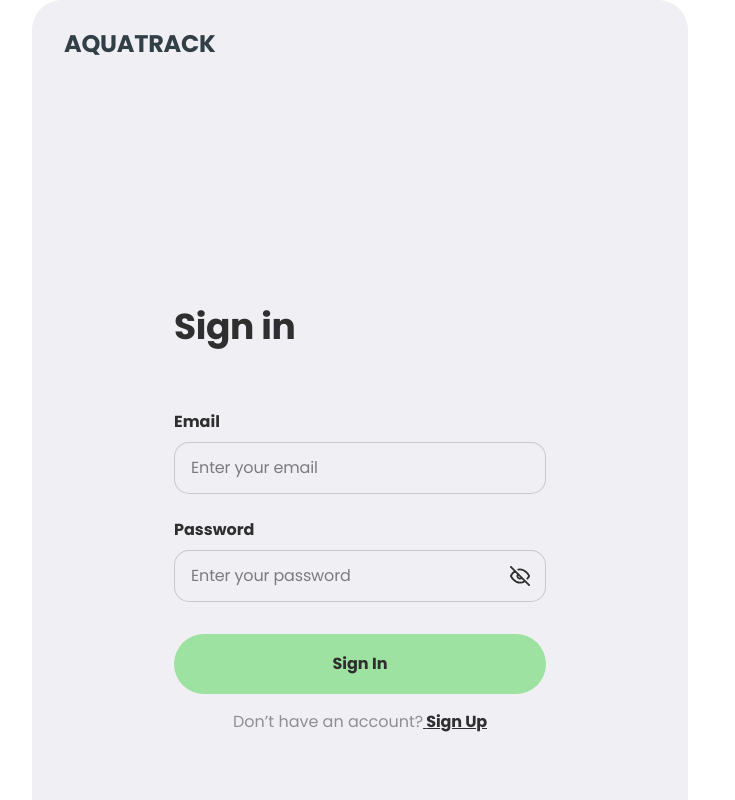
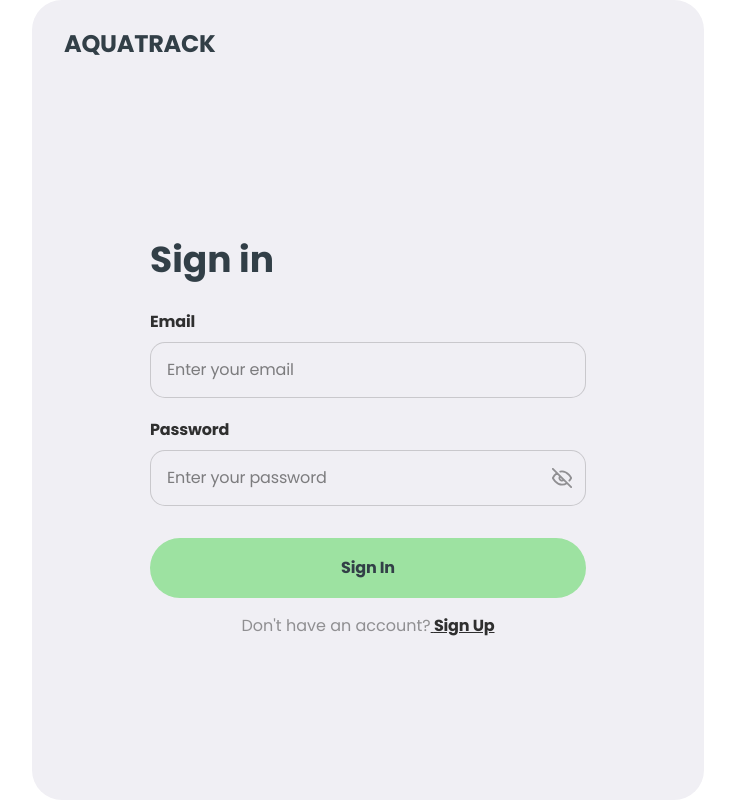
Before and after one commit to VolodymyrKozel/aqua-tracker-project-2, a React (Vite) app: page /signin in a window 1280 px wide. Shown: the top 800 px of the page, without its empty margins (280-1015 px from the left). Built offline with nearby package versions, Linux system fonts and the light colour scheme.

Commit message:
Fixing Component

```diff
--- a/src/components/SignInForm/SignInForm.jsx
+++ b/src/components/SignInForm/SignInForm.jsx
@@ -1,20 +1,29 @@
+
 import css from './SignInForm.module.css';
 import Logo from '../shared/Logo/Logo';
 import { yupResolver } from '@hookform/resolvers/yup';
 import { useForm } from 'react-hook-form';
-import { useDispatch } from 'react-redux';
+import { useDispatch, useSelector } from 'react-redux';
 import { NavLink } from 'react-router-dom';
 import { logIn } from '../../redux/auth/operations';
 import clsx from 'clsx';
-import { useState } from 'react';
+import { useId } from 'react';
 import { LoginUserSchema } from '../../validation/auth';
-import Icon from '../shared/Icon/Icon'
+import Label from '../shared/Label/Label';
+import Input from '../shared/Input/Input';
+import Icon from '../shared/Icon/Icon';
 import ErrorMessage from '../shared/errorMessage/ErrorMessage';
-
+import { useToggle } from '../../hooks/useToggle';
+import Button from '../shared/Button/Button';
+import Loader from '../shared/Loader/Loader';
+import { selectIsLoading } from '../../redux/auth/selectors';
 
 const SignInForm = () => {
+  const emailId = useId();
+  const passwordId = useId();
+  const { isOpen: showPassword, toggle: togglePassword } = useToggle();
   const dispatch = useDispatch();
-  const [showPassword, setShowPassword] = useState(false);
+  const isLoading = useSelector(selectIsLoading);
 
   const {
     register,
@@ -32,25 +41,22 @@ const SignInForm = () => {
   });
 
   const onSubmit = data => {
-    console.log('Form Data:', data);
     dispatch(logIn(data));
     reset();
   };
 
   return (
-    <div className={css.mainLoginContainer}>
-      <Logo />
-      <div className={css.loginFormContainer}>
+    <div className={css.container}>
+      <Logo className={css.logo} />
+      <div className={css.flexContainer}>
+        <div className={css.formContainer}>
           <h1 className={css.title}>Sign in</h1>
-        <form className={css.loginForm} onSubmit={handleSubmit(onSubmit)}>
-          <label className={css.fieldLabel} htmlFor="email">
-            Email
-          </label>
-          <div className={css.inputField}>
-            <input
-              className={clsx(css.input, { [css.error]: errors.email })}
+          <form className={css.form} onSubmit={handleSubmit(onSubmit)}>
+            <Label htmlFor={emailId}>Email</Label>
+            <Input
+              className={clsx(css.input, errors.email && css.error)}
               type="email"
-              id="email"
+              id={emailId}
               {...register('email')}
               placeholder="Enter your email"
               autoComplete="on"
@@ -58,32 +64,49 @@ const SignInForm = () => {
             {errors.email && (
               <ErrorMessage>{errors.email.message}</ErrorMessage>
             )}
-          </div>
-          <label className={css.fieldLabel}>Password</label>
-          <div className={css.inputField}>
-            <input
-              className={clsx(css.input, { [css.error]: errors.password })}
-              type={showPassword ? "text" : "password"}
+            <Label htmlFor={passwordId}>Password</Label>
+            <div className={css.showPassword}>
+              <Input
+                className={clsx(css.input, errors.password && css.error)}
+                type={showPassword ? 'text' : 'password'}
+                id={passwordId}
                 {...register('password')}
                 placeholder="Enter your password"
+                autoComplete="off"
               />
+              <span
+                title={
+                  showPassword
+                    ? 'click to hide password'
+                    : 'click to show password'
+                }
+                aria-label={
+                  showPassword
+                    ? 'click to hide password'
+                    : 'click to show password'
+                }
+              >
+                <Icon
+                  onClick={togglePassword}
+                  className={css.icon}
+                  id={showPassword ? 'icon-eye' : 'icon-eye-off'}
+                />
+              </span>
+            </div>
             {errors.password && (
               <ErrorMessage>{errors.password.message}</ErrorMessage>
             )}
-            <Icon
-              className={css.icon_eye}
-              onClick={() => setShowPassword(!showPassword)}
-              width={20}
-              height={20}
-              id={showPassword ? 'icon-eye' : 'icon-eye-off'}
-            />
-          </div>
-          <button className={css.button} type="submit">
+            <Button
+              className={css.button}
+              type="submit"
+              onClick={handleSubmit(onSubmit)}
+            >
               Sign In
-          </button>
+              {isLoading && <Loader width={24} height={24} color={'#2f2f2f'} />}
+            </Button>
           </form>
           <p className={css.afterDescription}>
-          Don’t have an account?
+            Don't have an account?
             <NavLink className={css.link} to={'/signup'}>
               {' '}
               Sign Up
@@ -91,6 +114,7 @@ const SignInForm = () => {
           </p>
         </div>
       </div>
+    </div>
   );
 };
 
--- a/src/components/SignInForm/SignInForm.module.css
+++ b/src/components/SignInForm/SignInForm.module.css
@@ -1,193 +1,101 @@
-/* SignInForm.module.css */
-.mainLoginContainer {
+
+.container {
+  border-radius: 30px;
+  padding: 24px 16px;
   width: 343px;
-  height: 780px;
-  height: 780px;
-  border-radius: 30px;
-  padding: 0 16px;
+  height: 100vh;
+  min-height: 736px;
   background-color: var(--background-white);
+}
+.flexContainer {
+  height: 100%;
+  display: flex;
+  flex-direction: column;
+  align-items: center;
+  justify-content: center;
+}
+.formContainer {
+  width: 311px;
+}
+.logo {
+  display: flex;
+  justify-content: start;
+  align-items: start;
+  margin-bottom: 16px;
+}
+.title {
+  font-size: 32px;
+  margin-bottom: 32px;
+  line-height: 1;
+}
+.button {
+  width: 100%;
+  margin-top: 32px;
+  margin-bottom: 16px;
+}
+.showPassword {
   position: relative;
-  padding-top: 24px;
+}
+.showPassword .input {
+  padding-right: 40px;
+}
+.input {
+  margin-bottom: 16px;
 }
 
-.loginFormContainer {
-  position: relative;
-  padding-top: 172px;
-  padding-left: 16px;
-  padding-right: 16px;
-  padding-bottom: 216px;
+.error {
+  border: 1px solid #ef5050;
 }
 
-.loginFormContainer {
-  max-width: 100%;
-  position: relative;
-}
-
-.title {
-  font-weight: 700;
-  font-size: 36px;
-  letter-spacing: -0.01em;
-  text-align: left;
-  margin-bottom: 32px;
-  color: var(--main-text-rgb);
-
-  line-height: 2;
-}
-
-.loginForm {
-  display: flex;
-  flex-direction: column;
-  margin-bottom: 16px;
-  justify-content: center;
-}
-
-.fieldLabel {
-  color: var(--main-text-rgb);
-  font-weight: 700;
-  font-size: 14px;
-  line-height: 1.286;
-  margin-bottom: 8px;
-  margin-top: 8px;
-}
-
-.inputField {
-  display: flex;
-  flex-direction: column;
-  justify-content: center;
-  margin-bottom: 16px;
-  position: relative;
-}
-
-.input {
-  border: 1px solid rgba(47, 47, 47, 0.2);
-  border-radius: 15px;
-  padding: 16px;
-  outline: none;
-  opacity: 0px;
-  background-color: var(--background-white);
-}
-
-.icon_eye,
-.eyeIconOff {
-  fill: none;
-  stroke: rgb(47, 47, 47);
+.icon {
   position: absolute;
-  top: 16px;
-  right: 16px;
   width: 20px;
   height: 20px;
+  right: 14px;
+  top: 50%;
+  transform: translateY(-50%);
   cursor: pointer;
+  z-index: 9;
+  fill: transparent;
+  stroke: #2f2f2f80;
+  transition: fill 0.3s ease;
 }
-
-.input::placeholder {
-  text-align: left;
-  letter-spacing: -0.01em;
+.icon:hover {
+  stroke: var(--accent-color);
+}
+.afterDescription {
+  text-align: center;
+  margin-top: 16px;
+  line-height: 1.3;
+  font-weight: 400;
+  color: #2f2f2f80;
+}
+.link {
   font-size: 14px;
-  line-height: 1.286;
-  color: #2f2f2f99;
-}
-
-.input:focus {
-  border: 1px solid var(--accent-color);
-  transition-property: background-color;
-  transition-duration: 250ms;
-  transition-timing-function: ease;
-}
-
-.button {
-  font-size: 16px;
-  line-height: 1.5;
-  height: 60px;
-  border-radius: 30px;
-  color: var(--main-text-rgb);
-  font-weight: 700;
-  background-color: var(--accent-color);
-  margin-top: 16px;
-  cursor: pointer;
-  opacity: 0px;
-  transition-property: background-color;
-  transition-duration: 0.25s;
-  transition-timing-function: ease;
-  outline: none;
-  border: none;
-}
-
-.button:hover,
-.button:focus {
-  background-color: #87d28d;
-}
-
-.afterDescription {
-  line-height: 1.286;
-  color: #2f2f2f80;
-  text-align: center;
-}
-
- .link  {
-  font-size: 14px;
-  line-height: 1.286;
+  line-height: 1.3;
   text-decoration: underline;
   font-weight: 700;
   letter-spacing: -0.01em;
-  color: rgb(47, 47, 47);
+  color: var(--main-text);
 }
-
-/* .errors {
-  margin-top: 5px;
-  font-size: 14px;
-  line-height: 1.3;
-  letter-spacing: -0.01em;
-  text-align: left;
-  color: #ef5050;
-  position: absolute;
-  bottom: -25px;
-  left: 0;
-  width: 100%;
-} */
-
-.error {
-  border-color: #ef5050;
-  color: #ef5050;
-}
-
 @media screen and (min-width: 768px) {
-  .mainLoginContainer {
+  .container {
     padding: 32px;
-    max-width: 100%;
-    width: 704px;
-    height: 960px;
+    width: 672px;
   }
-
-  .loginFormContainer {
-    padding: 225px 110px 236px;
+  .formContainer {
+    width: 436px;
   }
-
   .title {
     font-size: 36px;
-    line-height: 2.375;
   }
-  .form {
+  .input {
     margin-bottom: 20px;
-  }
-  .fieldLabel {
-    font-size: 16px;
-    line-height: 1.5;
-  }
-
-  .input::placeholder {
-    font-size: 16px;
-    line-height: 24px;
-  }
-
-  .button {
-    font-size: 16px;
-    line-height: 1.5;
   }
   .afterDescription {
     font-size: 16px;
     line-height: 1.5;
   }
-
   .link {
     font-size: 16px;
     line-height: 1.5;
@@ -195,15 +103,9 @@
 }
 
 @media screen and (min-width: 1440px) {
-  .mainLoginContainer {
+  .container {
     padding: 32px;
     width: 672px;
     height: 736px;
-    border-radius: 30px;
-    background-color: var(--background-white);
-  }
-
-  .loginFormContainer {
-    padding: 113px 110px 117px;
   }
 }
--- a/src/components/shared/Input/Input.module.css
+++ b/src/components/shared/Input/Input.module.css
@@ -17,7 +17,7 @@
   letter-spacing: -0.01em;
   font-size: 14px;
   line-height: 1.3;
-  color: var(--main-text-rgb);
+  color: rgba(47, 47, 47, 0.6);
 }
 
 .input:focus {
```
Lines whose indentation alone changed are shown as unchanged.
